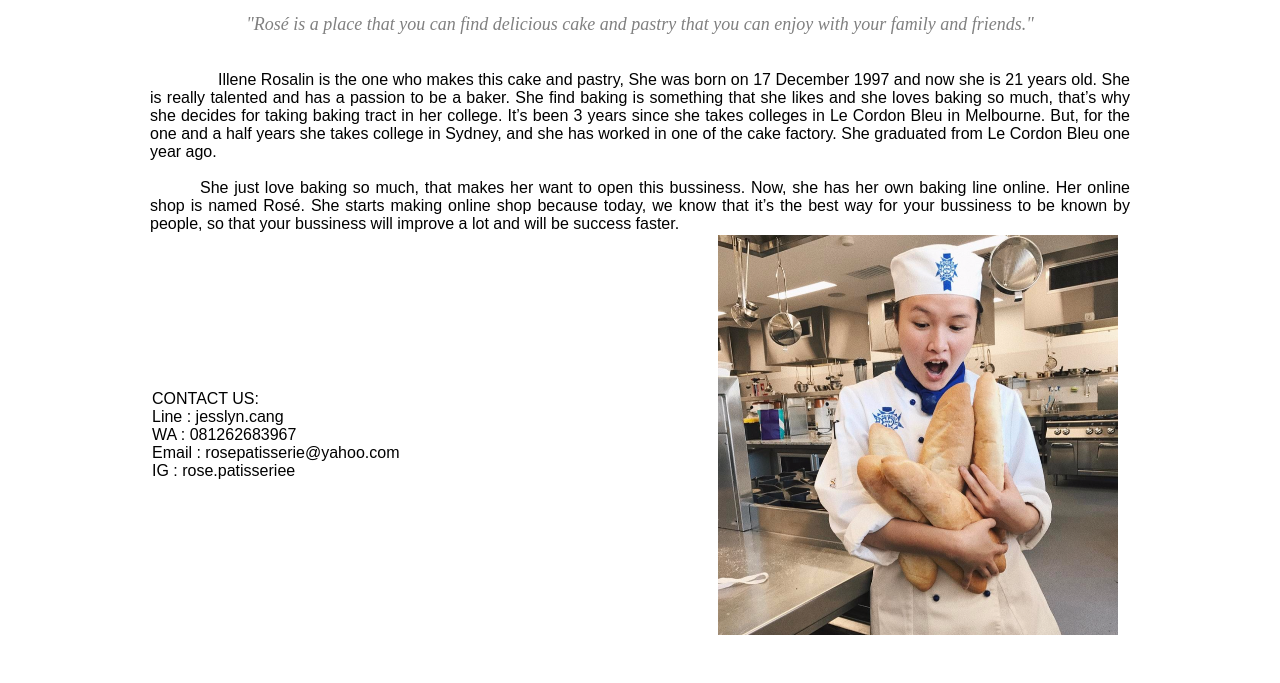
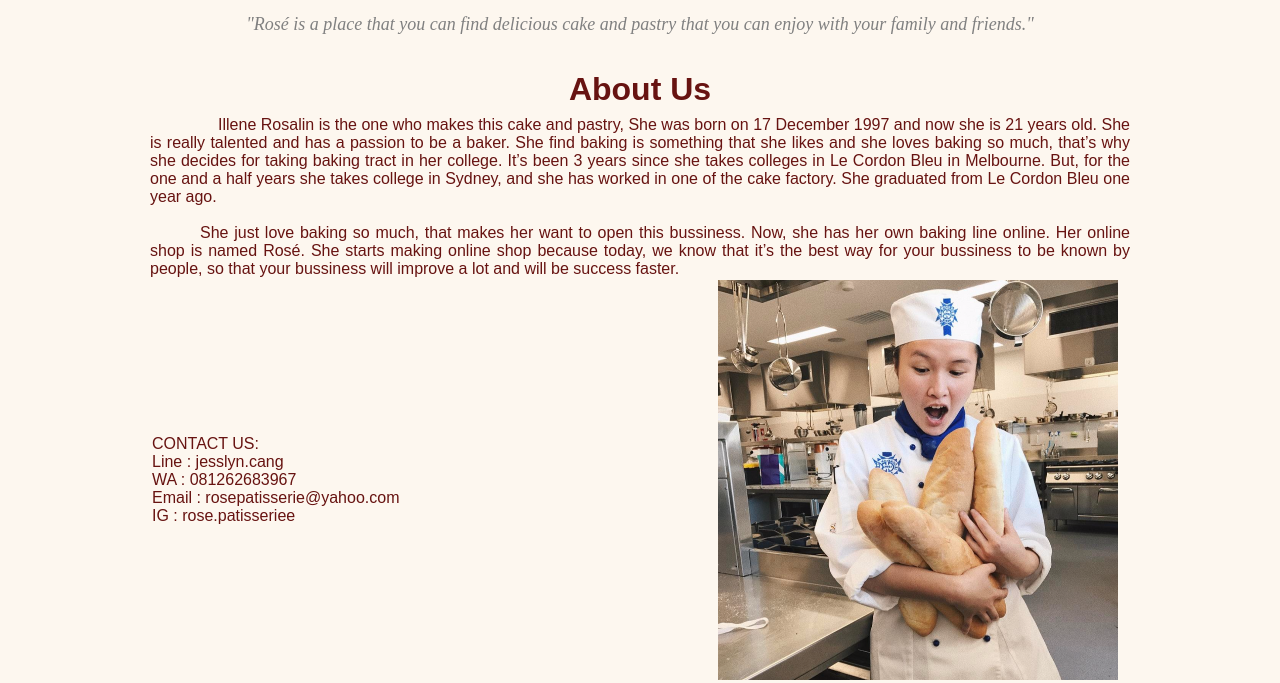
Before and after one commit to andrewwijaya96/Rose-PatiserrieF, a plain HTML site: page about.html in a window 1280 px wide. Shown: the part 640-1323 px from the top of the page. Drawn offline with Linux system fonts and the light colour scheme.

Commit message:
About Us sama macem2

```diff
--- a/about.html
+++ b/about.html
@@ -25,7 +25,9 @@
       }
       .kontenabt{
         width:100vw;
-        height:100vh;
+        height:105vh;
+        background-color: #fdf7ef;
+        color: #671311;
       }
       .judull{
         text-align: center;
@@ -60,6 +62,7 @@
         <div class="kontenabt">
           <br><br>
           <h1 class="judull">"Rosé is a place that you can find delicious cake and pastry that you can enjoy with your family and friends."</h1><br><br>
+          <h1 style="text-align:center; font-family: sans-serif; margin-bottom:8px;">About Us</h1>
             <p class="paragraf"> &nbsp;&nbsp;&nbsp; Illene Rosalin is the one who makes this cake and pastry, She was born on 17 December 1997 and now she is 21 years old. She is really talented and has a passion to be a baker. She find baking is something that she likes and she loves baking so much, that’s why she decides for taking baking tract in her college. It’s been 3 years since she takes colleges in Le Cordon Bleu in Melbourne. But, for the one and a half years she takes college in Sydney, and she has worked in one of the cake factory. She graduated from Le Cordon Bleu one year ago.
               </p>
             <br><p class="paragraf">
```
Also changed, not shown: cake.html (+1 -1 lines).
